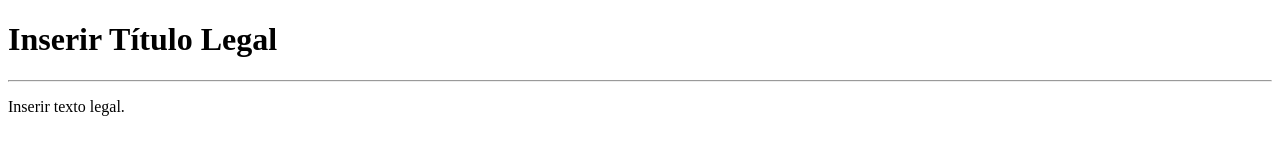
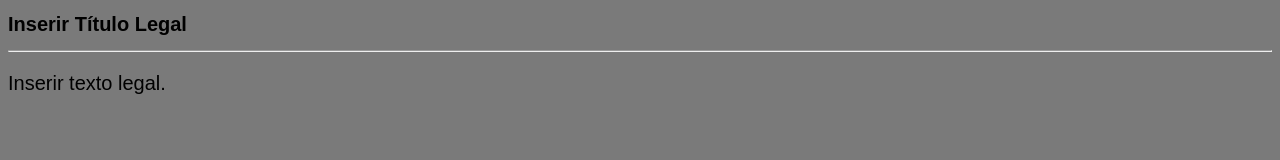
Before and after one commit to GuiRafaCL/Curso-GitHub-Gustavo-Guanabara, a plain HTML site: page Site-Aprendendo-Branches/index.html in a window 1280 px wide. Drawn offline with Linux system fonts and the light colour scheme.

Commit message:
Criei o estilo do site feito para aprender Branches

```diff
--- a/Site-Aprendendo-Branches/estilo.css
+++ b/Site-Aprendendo-Branches/estilo.css
@@ -0,0 +1,8 @@
+*{
+  font-family: Arial, Helvetica, sans-serif;
+  font-size: 20px;
+}
+
+body{
+  background-color: #7a7a7a;
+}
--- a/Site-Aprendendo-Branches/index.html
+++ b/Site-Aprendendo-Branches/index.html
@@ -4,6 +4,7 @@
 <head>
   <meta charset="UTF-8">
   <meta name="viewport" content="width=device-width, initial-scale=1p.0">
+  <link rel="stylesheet" href="estilo.css">
   <title>Devo inserir título aqui</title>
 </head>
 
```
